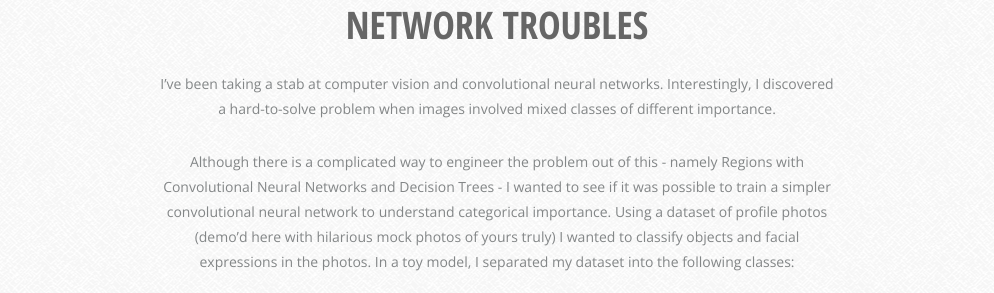
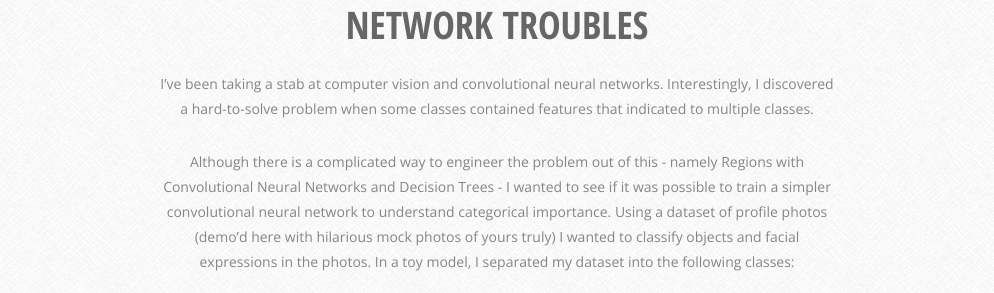
Before and after one commit to crockpotveggies/crockpotveggies.github.io, a Jekyll site: the page built from _posts/2015-08-14-hierarchical-classes-convolutional-networks.md, in a window 1280 px wide and 900 px high, scrolled down 401 px. Shown: the part 186-479 px from the top of the window, without its empty margins (143-1137 px from the left). Built offline with Jekyll 4.4.1, drawn with Linux system fonts in a browser that asks for light colours; some web fonts are replaced; Markdown is read by kramdown in place of the engine named in the settings; comment, search, counter and statistics services are not loaded; some of the changed text lies outside the part shown.

Commit message:
Clarity.

```diff
--- a/_posts/2015-08-14-hierarchical-classes-convolutional-networks.md
+++ b/_posts/2015-08-14-hierarchical-classes-convolutional-networks.md
@@ -3,7 +3,7 @@ layout: post
 title: Hierarchical Categorization and Convolutional Neural Network Troubles
 ---
 
-I've been taking a stab at computer vision and convolutional neural networks. Interestingly, I discovered a hard-to-solve problem when images involved mixed classes of different importance.
+I've been taking a stab at computer vision and convolutional neural networks. Interestingly, I discovered a hard-to-solve problem when some classes contained features that indicated to multiple classes.
 
 Although there is a complicated way to engineer the problem out of this - namely Regions with Convolutional Neural Networks and Decision Trees - I wanted to see if it was possible to train a simpler convolutional neural network to understand categorical importance. Using a dataset of profile photos (demo'd here with hilarious mock photos of yours truly) I wanted to classify objects and facial expressions in the photos. In a toy model, I separated my dataset into the following classes:
 
```
